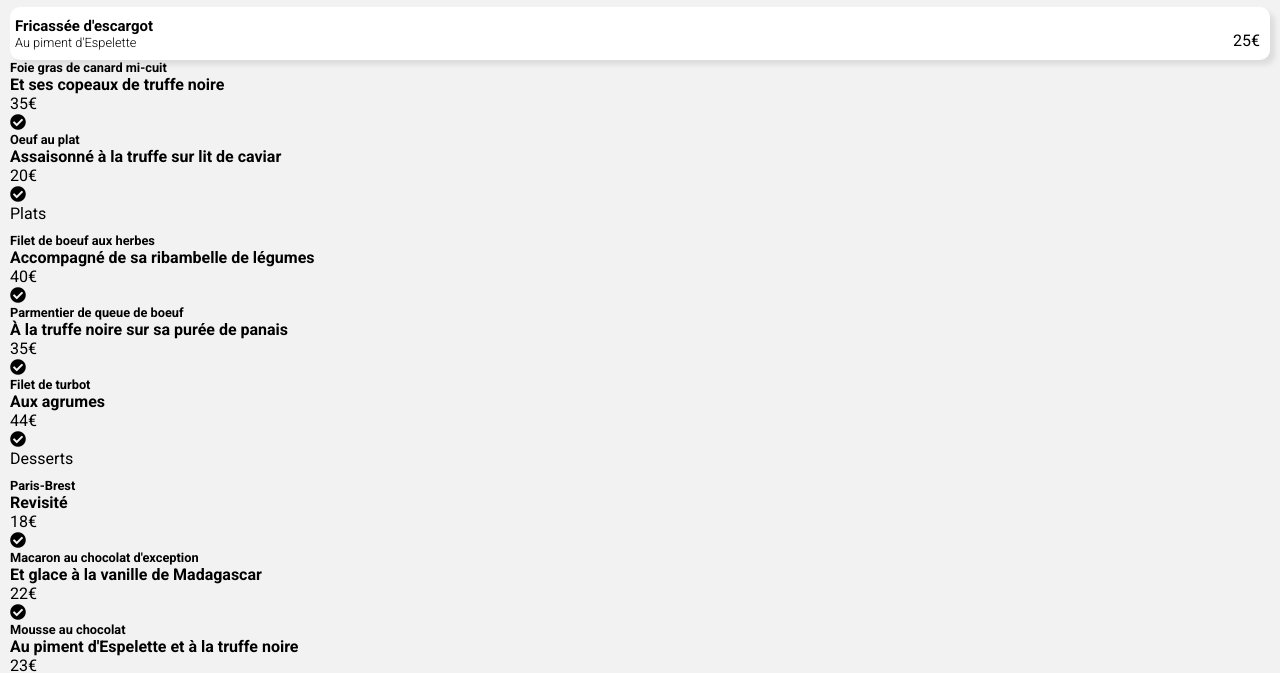
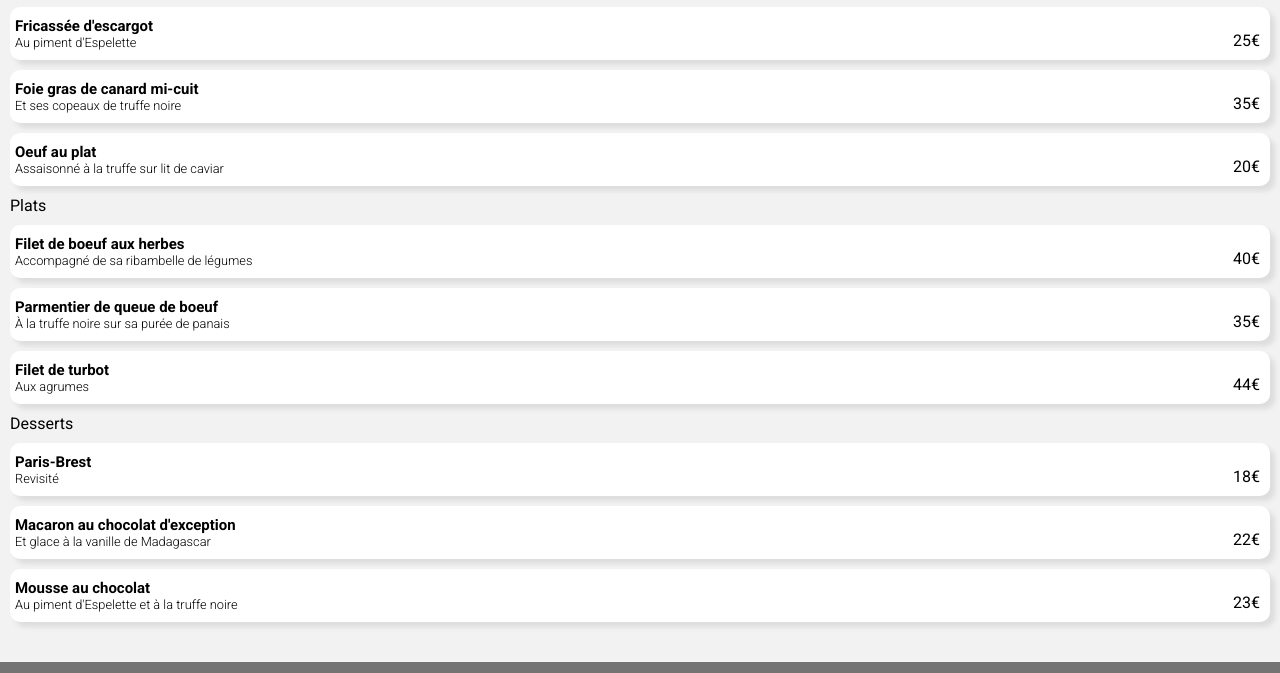
Before and after one commit to Yoruiko/MaximeOLLIVIER_3_19082021, a website: page la_palette_du_gout.html in a window 1280 px wide. Shown: the part 271-944 px from the top of the page. Drawn offline with Linux system fonts and the light colour scheme; a web font is replaced by a local one.

Commit message:
Push avant test loader branch

```diff
--- a/la_palette_du_gout.html
+++ b/la_palette_du_gout.html
@@ -43,19 +43,21 @@
                         </div>
                     </a>
                     <a href="#">
-                        <div class="entree2 meal--style">
-                            <h3 class="meal__title">Foie gras de canard mi-cuit</h3>
-                            <h4 class="meal__subtitle">Et ses copeaux de truffe noire</h4>
+                        <div class="entree2">
+                            <div class="meal__title"><h3>Foie gras de canard mi-cuit</h3>
+                            <h4>Et ses copeaux de truffe noire</h4></div>
+                            <div class="price-like">
                             <span class="meal__price">35€</span>
-                            <i class="fas fa-check-circle"></i>
+                            <i class="fas fa-check-circle"></i></div>
                         </div>
                     </a>
                     <a href="#">
-                        <div class="entree3 meal--style">
-                            <h3 class="meal__title">Oeuf au plat</h3>
-                            <h4 class="meal__sub">Assaisonné à la truffe sur lit de caviar</h4>
+                        <div class="entree3">
+                            <div class="meal__title"><h3>Oeuf au plat</h3>
+                            <h4>Assaisonné à la truffe sur lit de caviar</h4></div>
+                            <div class="price-like">
                             <span class="meal__price">20€</span>
-                            <i class="fas fa-check-circle"></i>
+                            <i class="fas fa-check-circle"></i></div>
                         </div>
                     </a>
                 </div>
@@ -63,27 +65,30 @@
                 <div class="menu__list2">
                     <h3 class="list__title">Plats</h3>
                     <a href="#">
-                        <div class="plat1 meal--style">
-                            <h3 class="meal__title">Filet de boeuf aux herbes</h3>
-                            <h4 class="meal__subtitle">Accompagné de sa ribambelle de légumes</h4>
+                        <div class="plat1">
+                            <div class="meal__title"><h3>Filet de boeuf aux herbes</h3>
+                            <h4>Accompagné de sa ribambelle de légumes</h4></div>
+                            <div class="price-like">
                             <span class="meal__price">40€</span>
-                            <i class="fas fa-check-circle"></i>
+                            <i class="fas fa-check-circle"></i></div>
                         </div>
                     </a>
                     <a href="#">
-                        <div class="plat2 meal--style">
-                            <h3 class="meal__title">Parmentier de queue de boeuf</h3>
-                            <h4 class="meal__subtitle">À la truffe noire sur sa purée de panais</h4>
+                        <div class="plat2">
+                            <div class="meal__title"><h3>Parmentier de queue de boeuf</h3>
+                            <h4>À la truffe noire sur sa purée de panais</h4></div>
+                            <div class="price-like">
                             <span class="meal__price">35€</span>
-                            <i class="fas fa-check-circle"></i>
+                            <i class="fas fa-check-circle"></i></div>
                         </div>
                     </a>
                     <a href="#">
-                        <div class="plat3 meal--style">
-                            <h3 class="meal__title">Filet de turbot</h3>
-                            <h4 class="meal__sub">Aux agrumes</h4>
+                        <div class="plat3">
+                            <div class="meal__title"><h3>Filet de turbot</h3>
+                            <h4>Aux agrumes</h4></div>
+                            <div class="price-like">
                             <span class="meal__price">44€</span>
-                            <i class="fas fa-check-circle"></i>
+                            <i class="fas fa-check-circle"></i></div>
                         </div>
                     </a>
                 </div>
@@ -91,27 +96,30 @@
                 <div class="menu__list3">
                     <h3 class="list__title">Desserts</h3>
                     <a href="#">
-                        <div class="dessert1 meal--style">
-                            <h3 class="meal__title">Paris-Brest</h3>
-                            <h4 class="meal__subtitle">Revisité</h4>
+                        <div class="dessert1">
+                            <div class="meal__title"><h3>Paris-Brest</h3>
+                            <h4>Revisité</h4></div>
+                            <div class="price-like">
                             <span class="meal__price">18€</span>
-                            <i class="fas fa-check-circle"></i>
+                            <i class="fas fa-check-circle"></i></div>
                         </div>
                     </a>
                     <a href="#">
-                        <div class="dessert2 meal--style">
-                            <h3 class="meal__title">Macaron au chocolat d'exception </h3>
-                            <h4 class="meal__subtitle">Et glace à la vanille de Madagascar</h4>
+                        <div class="dessert2">
+                            <div class="meal__title"><h3>Macaron au chocolat d'exception </h3>
+                            <h4>Et glace à la vanille de Madagascar</h4></div>
+                            <div class="price-like">
                             <span class="meal__price">22€</span>
-                            <i class="fas fa-check-circle"></i>
+                            <i class="fas fa-check-circle"></i></div>
                         </div>
                     </a>
                     <a href="#">
-                        <div class="dessert3 meal--style">
-                            <h3 class="meal__title">Mousse au chocolat </h3>
-                            <h4 class="meal__sub">Au piment d'Espelette et à la truffe noire</h4>
+                        <div class="dessert3">
+                            <div class="meal__title"><h3>Mousse au chocolat </h3>
+                            <h4>Au piment d'Espelette et à la truffe noire</h4></div>
+                            <div class="price-like">
                             <span class="meal__price">23€</span>
-                            <i class="fas fa-check-circle"></i>
+                            <i class="fas fa-check-circle"></i></div>
                         </div>
                     </a>
                 </div>
@@ -121,7 +129,7 @@
         <footer class="footer">
             <div class="footer__heading">
                 <a href="index.html">
-                    <img src="public/img/ohmyfood@2x.svg" alt="ohmyfood logo" class="footer__heading__img">
+                    <h1>ohmyfood</h1>
                 </a>
             </div>
             <nav class="footer__nav">
--- a/sass/main.scss
+++ b/sass/main.scss
@@ -3,13 +3,13 @@
 $title-font: 'Shrikhand', serif; /*Logo and title*/
 $main-font: 'Roboto', sans-serif; /*other texts*/
 
-$primary-color: #9356DC;
-$secondary-color: #FF79DA;
+$primary-color: rgba(155, 89, 220, 1);
+$secondary-color: rgba(255, 121, 218, 1);
 $tertiary-color: #99E2D0;
 $gray: #f2f2f2;
 $shadow-gray: #dddddd;
 $light-gray: #fafafa;
-$btn-color: linear-gradient(172deg, $secondary-color 0%, $primary-color 86%);
+$btn-color: linear-gradient(356deg,rgba(155, 89, 220, 1) 0%,rgba(167, 127, 216, 1) 33%,rgba(255, 121, 218, 1) 100%);
 
 @mixin flexbox-center{
     display: flex;
@@ -24,11 +24,7 @@ $btn-color: linear-gradient(172deg, $secondary-color 0%, $primary-color 86%);
     border-radius: 10px;
     padding: 10px 0px 10px 5px;
     box-shadow: 5px 5px 5px $shadow-gray;
-    .fa-check-circle{
-        padding: 10px;
-        background-color: $tertiary-color;
-        color: white;
-    }
+    margin-bottom: 10px;
 }
 
 
@@ -112,7 +108,12 @@ body{
             background: $btn-color;
             border-radius: 50px;
             box-shadow: 1px 4px 4px 4px $shadow-gray;
+            transition: 200ms;
         }
+    &:hover{
+        box-shadow: 1px 5px 5px 10px $shadow-gray;
+        background: linear-gradient(356deg,lighten(rgba(155, 89, 220, 1), 5%) 0%,lighten(rgba(167, 127, 216, 1), 5%) 33%,lighten(rgba(255, 121, 218, 1), 5%) 100%);
+    }
 }
 .heading--style{
     display: flex;
@@ -221,6 +222,7 @@ body{
     flex-direction: row;
     width: 100%;
     justify-content: space-between;
+    position: relative;
 }
 .info__desc{
     display: flex;
@@ -242,7 +244,20 @@ body{
     padding-right: 10px;
         .liked{
             &--true{
-                display: none;
+                position: absolute;
+                opacity: 0;
+                right: 5px;
+                color: $primary-color;
+                transition: opacity 400ms;
+            }
+            &--false{
+                position: absolute;
+                right: 5px;
+            }
+        }
+        &:hover{
+            .liked--true{
+                opacity: 1;
             }
         }
 }
@@ -279,11 +294,6 @@ body{
 
 /*PAGE DES RESTAURANTS*/
 
-.container{
-    background-image: test;
-    object-fit: cover;
-    width: 100%;
-}
 .store-menu{
     width: 100%;
     margin-top: 100px;
@@ -322,7 +332,7 @@ body{
     font-weight: normal;
     margin-bottom: 10px;
 }
-.entree1{
+.entree1, .entree2, .entree3, .plat1, .plat2, .plat3, .dessert1, .dessert2, .dessert3{
     @include meal-style;
 }
 .meal{
@@ -346,3 +356,7 @@ body{
         display: none;
     }
 }
+
+
+
+/*LOADER*/
```
Also changed, not shown: public/css/style.css, 1 other file.
